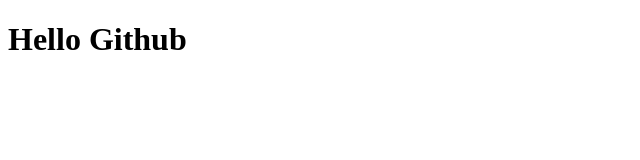
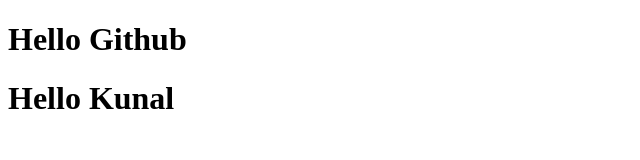
Before and after one commit to kunalpatil-kp/basic, a plain HTML site: page index.html in a window 1280 px wide. Shown: the whole page, without its empty margins (0-640 px from the left). Drawn offline with Linux system fonts and the light colour scheme.

Commit message:
update heading

```diff
--- a/index.html
+++ b/index.html
@@ -7,6 +7,7 @@
 </head>
 <body>
     <h1>Hello Github</h1>
+    <h1> Hello Kunal</h1>
 
 </body>
 </html>
```
